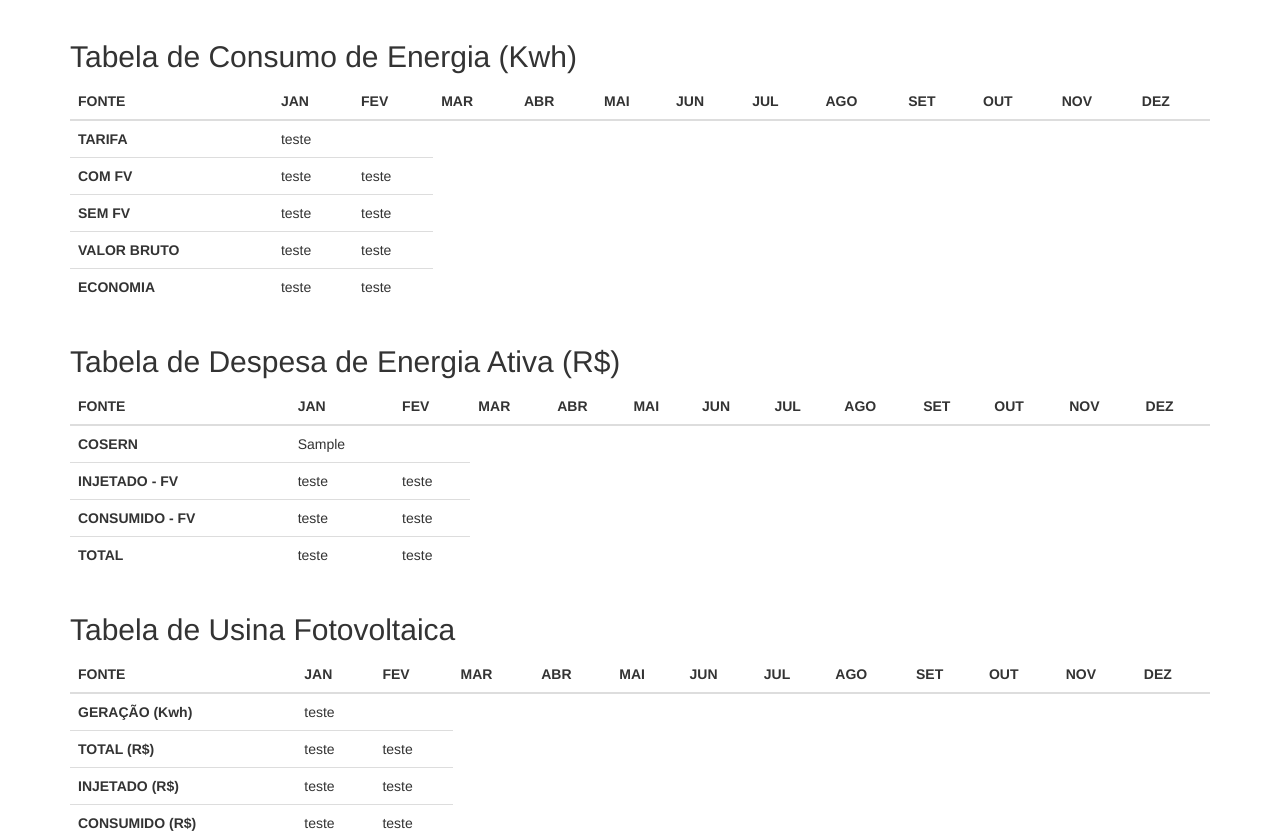
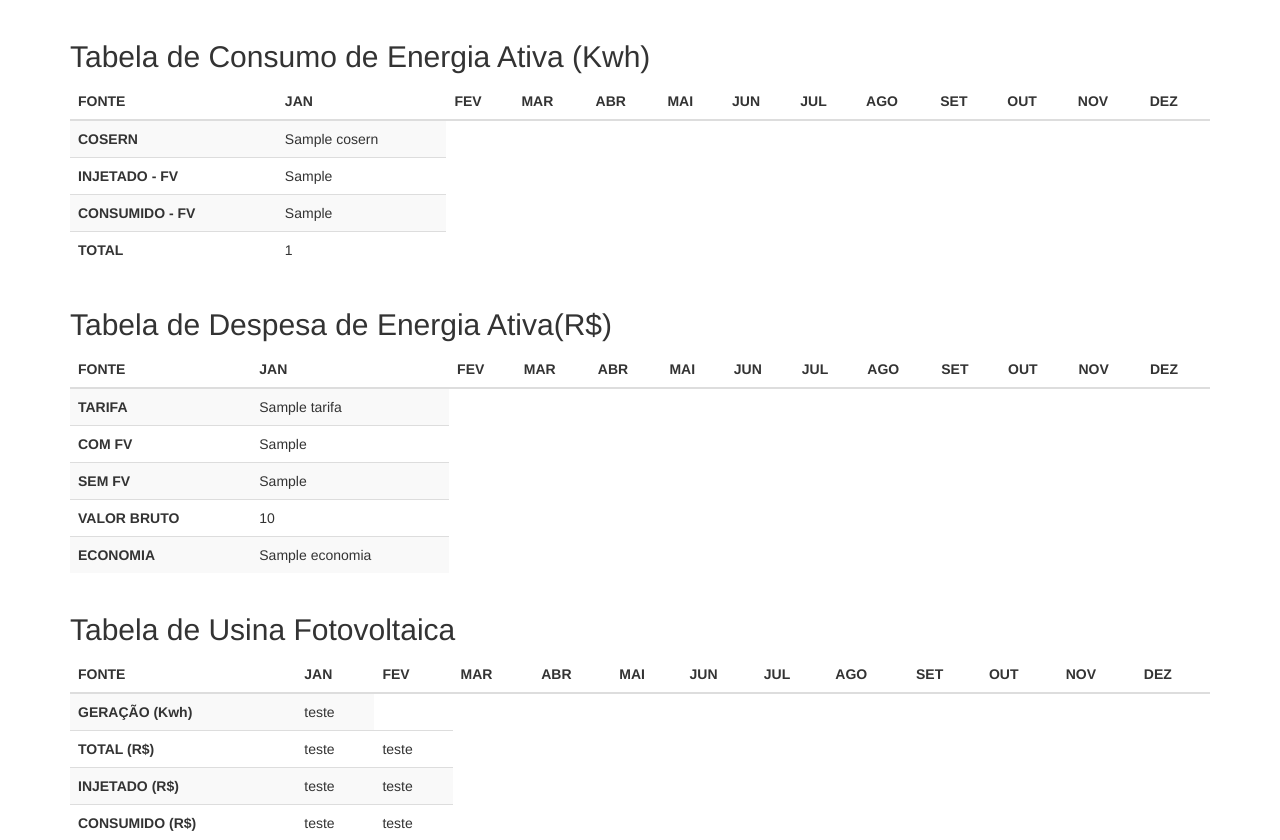
Before and after one commit to laviniameds/Aplicacao-Foto, a Django app: template energia/templates/paginas/consumo_energia.html in a window 1280 px wide. Shown: the part 51-891 px from the top of the page. Run offline with Django 3.2, Linux system fonts and the light colour scheme; the template is opened without the code that fills it: most values are stand-ins (such as "Sample title", 1, 10 or a date in 2020); some libraries are stand-ins or nearby versions.

Commit message:
->aplicacao da formula de alguns campos da tabela;

```diff
--- a/energia/templates/paginas/consumo_energia.html
+++ b/energia/templates/paginas/consumo_energia.html
@@ -3,57 +3,8 @@
 {% block content %}
 
 <div class="container">
-    <h2>Tabela de Consumo de Energia (Kwh)</h2>
-    <table class="table table-responsive">
-      <thead>
-        <tr>
-          <th>FONTE</th>
-          <th>JAN</th>
-          <th>FEV</th>
-          <th>MAR</th>
-          <th>ABR</th>
-          <th>MAI</th>
-          <th>JUN</th>
-          <th>JUL</th>
-          <th>AGO</th>
-          <th>SET</th>
-          <th>OUT</th>
-          <th>NOV</th>
-          <th>DEZ</th>
-        </tr>
-      </thead>
-      <tbody>
-        <tr>
-          <th>TARIFA</th>
-          <td>teste</td>
-        </tr>
-        <tr>
-          <th>COM FV</th>
-          <td>teste</td>
-          <td>teste</td>
-        </tr>
-        <tr>
-          <th>SEM FV</th>
-          <td>teste</td>
-          <td>teste</td>
-        </tr>
-        <tr>
-          <th>VALOR BRUTO</th>
-          <td>teste</td>
-          <td>teste</td>
-        </tr>
-        <tr>
-          <th>ECONOMIA</th>
-          <td>teste</td>
-          <td>teste</td>
-        </tr>
-      </tbody>
-    </table>
-</div>
-
-<div class="container">
-  <h2>Tabela de Despesa de Energia Ativa (R$)</h2>
-  <table class="table table-responsive">
+  <h2>Tabela de Consumo de Energia Ativa (Kwh)</h2>
+  <table class="table table-responsive table-striped">
     <thead>
       <tr>
         <th>FONTE</th>
@@ -74,22 +25,64 @@
     <tbody>
       <tr>
         <th>COSERN</th>
-        <td>{{consumo_ponta_qtd}}</td>
+        <td>{{cosern}}</td>
       </tr>
       <tr>
         <th>INJETADO - FV</th>
-        <td>teste</td>
-        <td>teste</td>
+        <td>{{injetado_fv}}</td>
       </tr>
       <tr>
         <th>CONSUMIDO - FV</th>
-        <td>teste</td>
-        <td>teste</td>
+        <td>{{consumido_fv}}</td>
       </tr>
       <tr>
         <th>TOTAL</th>
-        <td>teste</td>
-        <td>teste</td>
+        <td>{{total_EA}}</td>
+      </tr>
+    </tbody>
+  </table>
+</div>
+
+<div class="container">
+  <h2>Tabela de Despesa de Energia Ativa(R$)</h2>
+  <table class="table table-responsive table-striped">
+    <thead>
+      <tr>
+        <th>FONTE</th>
+        <th>JAN</th>
+        <th>FEV</th>
+        <th>MAR</th>
+        <th>ABR</th>
+        <th>MAI</th>
+        <th>JUN</th>
+        <th>JUL</th>
+        <th>AGO</th>
+        <th>SET</th>
+        <th>OUT</th>
+        <th>NOV</th>
+        <th>DEZ</th>
+      </tr>
+    </thead>
+    <tbody>
+      <tr>
+        <th>TARIFA</th>
+        <td>{{tarifa}}</td>
+      </tr>
+      <tr>
+        <th>COM FV</th>
+        <td>{{com_fv}}</td>
+      </tr>
+      <tr>
+        <th>SEM FV</th>
+        <td>{{sem_fv}}</td>
+      </tr>
+      <tr>
+        <th>VALOR BRUTO</th>
+        <td>{{valor_bruto}}</td>
+      </tr>
+      <tr>
+        <th>ECONOMIA</th>
+        <td>{{economia}}</td>
       </tr>
     </tbody>
   </table>
@@ -97,7 +90,7 @@
 
 <div class="container">
   <h2>Tabela de Usina Fotovoltaica</h2>
-  <table class="table table-responsive">
+  <table class="table table-responsive table-striped">
     <thead>
       <tr>
         <th>FONTE</th>
```
Also changed, not shown: energia/views.py (+7 -1 lines).
